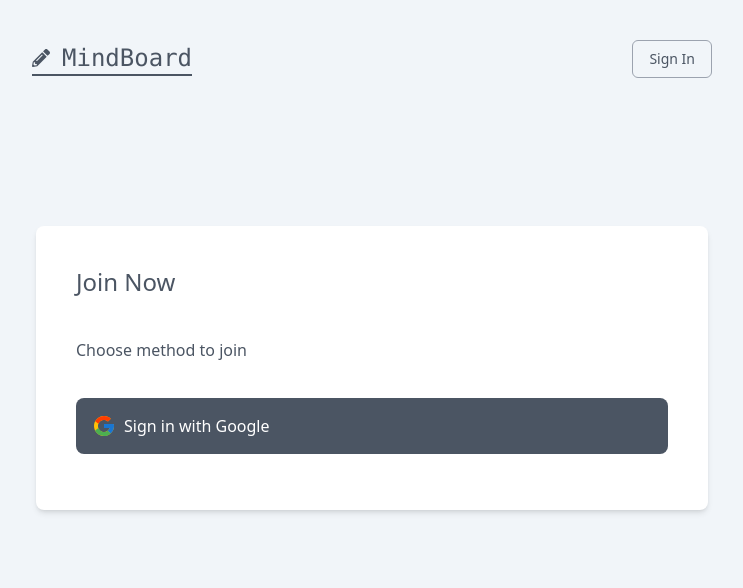
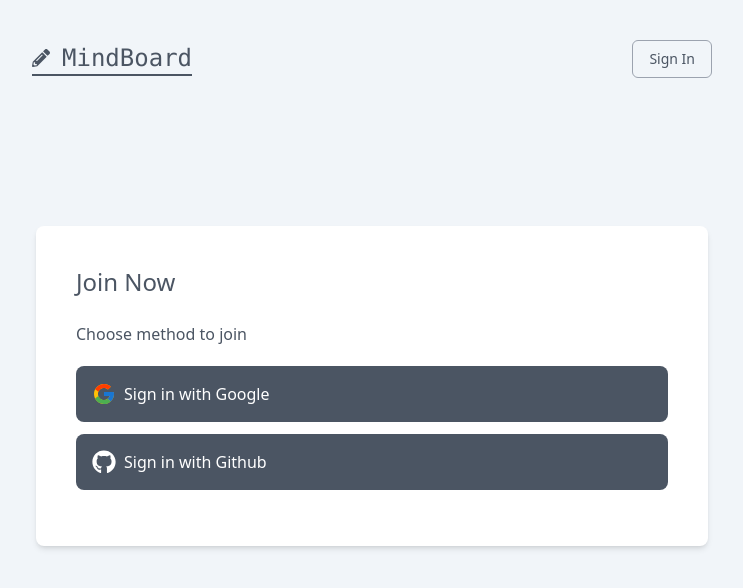
Before and after one commit to ilya-codes/mind-board, a Next.js app: page /auth/login in a window 1280 px wide. Shown: the top 588 px of the page, without its empty margins (268-1011 px from the left). Built offline with nearby package versions, Linux system fonts and the light colour scheme; no server answers.

Commit message:
github auth added

```diff
--- a/pages/auth/login.jsx
+++ b/pages/auth/login.jsx
@@ -21,21 +21,21 @@ function Login() {
     }
   };
 
-  // const githubProvider = new GithubAuthProvider();
-  // const GithubLogin = async () => {
-  //   try {
-  //     const result = await signInWithPopup(auth, githubProvider);
-  //     route.push("/");
-  //   } catch (err) {
-  //     console.log(err);
-  //   }
-  // };
+  const githubProvider = new GithubAuthProvider();
+  const GithubLogin = async () => {
+    try {
+      const result = await signInWithPopup(auth, githubProvider);
+      route.push("/");
+    } catch (err) {
+      console.log(err);
+    }
+  };
 
   return (
     <div className="shadow-md mt-10 sm:mt-32 p-10 bg-white text-gray-600 rounded-lg">
       <h2 className="text-2xl font-medium">Join Now</h2>
       <div className="py-4 flex flex-col gap-3">
-        <h3 className="py-6">Choose method to join</h3>
+        <h3 className="py-2">Choose method to join</h3>
         <button
           onClick={GoogleLogin}
           className="text-white bg-gray-600 w-full font-medium rounded-lg flex align-middle p-4 gap-2"
@@ -43,13 +43,13 @@ function Login() {
           <FcGoogle className="text-2xl" />
           Sign in with Google
         </button>
-        {/* <button
+        <button
           onClick={GithubLogin}
           className="text-white bg-gray-600 w-full font-medium rounded-lg flex align-middle p-4 gap-2"
         >
           <FaGithub className="text-2xl" />
           Sign in with Github
-        </button> */}
+        </button>
       </div>
     </div>
   );
```
